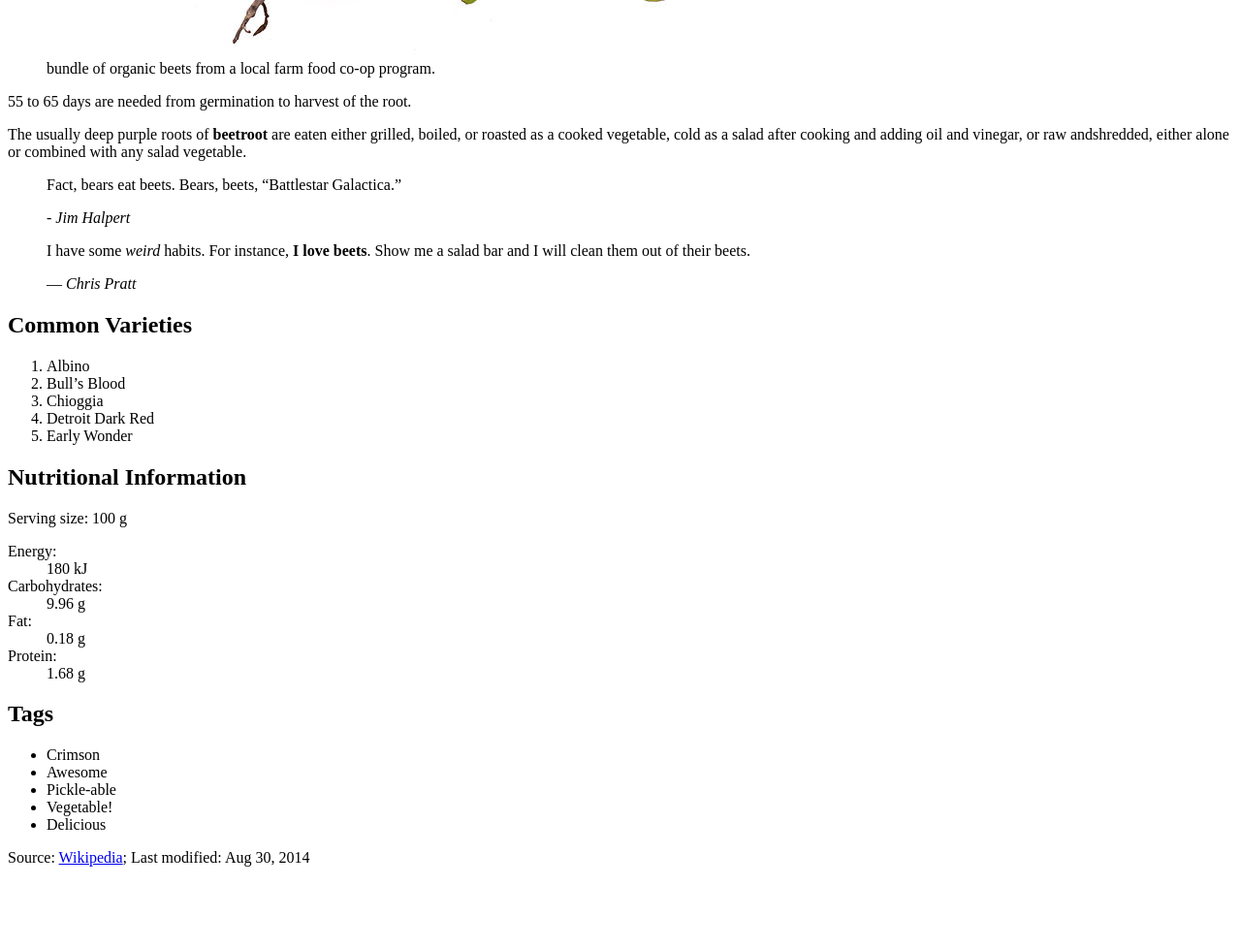
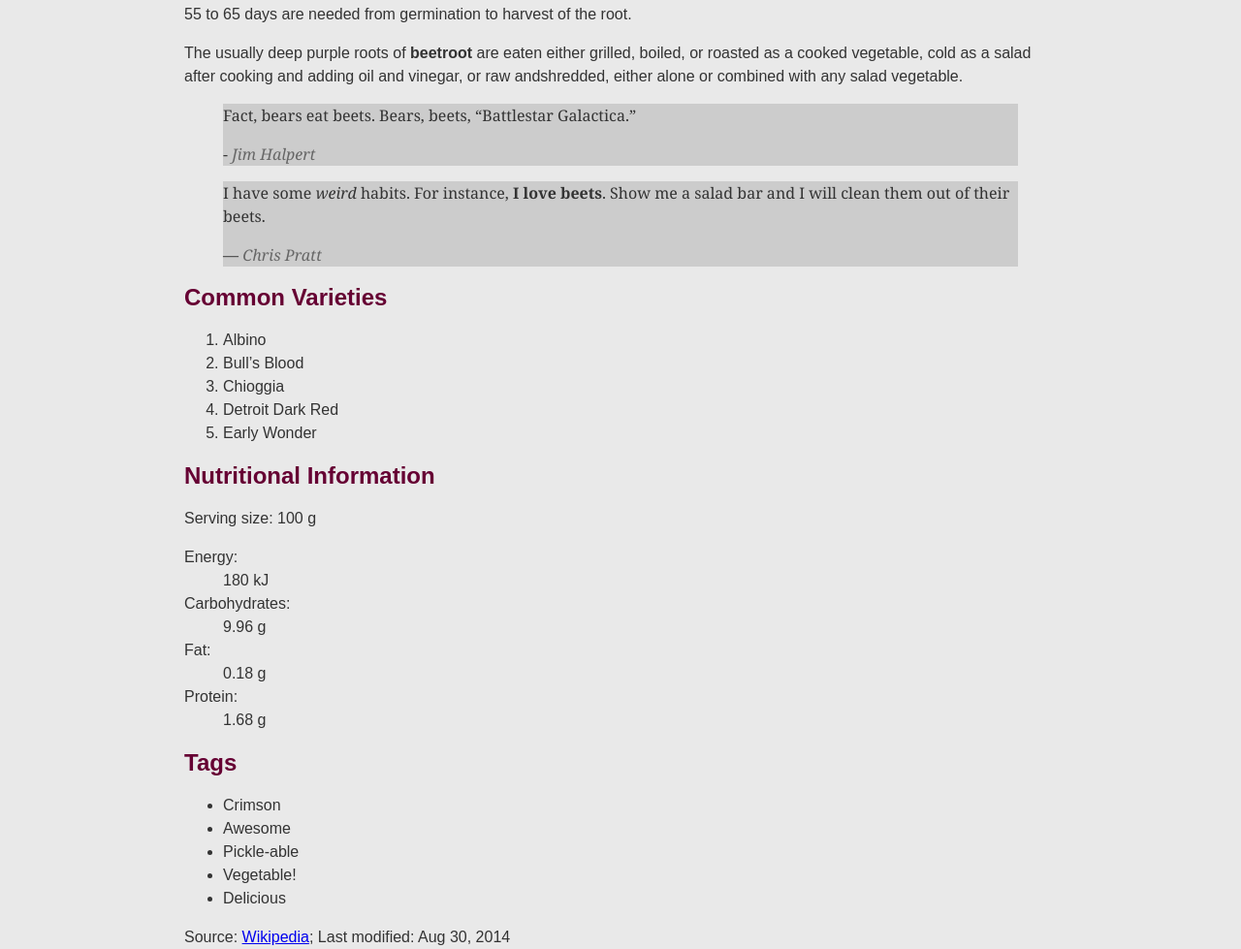
Before and after one commit to comacchio/dsn1678-exercise-0, a plain HTML site: page index.html in a window 1280 px wide. Shown: the part 704-1683 px from the top of the page at 97% size. Before the commit the page ends 1606 px from the top, so only its background shows below. Drawn offline with Linux system fonts and the light colour scheme.

Commit message:
more css

```diff
--- a/css/general.css
+++ b/css/general.css
@@ -2,24 +2,33 @@
 /* CSS Document */
 
 html {
-	background-color: #CCC;
-	font-size: 100%;
+  background-color: #e9e9e9;
+
+  box-sizing: border-box; /*border for content*/
 
 }
 
 body {
 	margin: 0 auto;
 	width: 80%;
-	min-width: 240px;
-	max-width: 900px;
+	min-width: 240px; /*precautionary*/
+	max-width: 900px; /*Precautionary*/
 
+	color: #333;
 	font-family:Arial, Helvetica, sans-serif;
 	line-height: 1.5em;
 }
 
+h1{
+	padding:0.8em;
+	color:#603;
+}
+
 img {
-	width: 80%;
+	width: 100%; /*100% width of body*/
 }
+
+/*what about line between img and caption?*/
 
 figcaptiom{
 	font-size: 80%;
@@ -27,9 +36,7 @@ figcaptiom{
 	background-color:#CCC;
 }
 
-h1{
-	color:#603;
-}
+
 
 blockquote{
 	font-family:Georgia, "Times New Roman", Times, serif;
@@ -45,3 +52,199 @@ cite{
 h2{
 	color:#603;
 }
+
+/*Thomas'*/
+/**, *:before, *:after {
+  box-sizing: inherit;
+}
+
+main {
+  margin: 0 auto;
+  width: 320px; /*why specifically?
+
+  background-color: #fff;
+  border-radius: 8px;
+  box-shadow: 0 1px 3px rgba(0,0,0,0.3);
+}
+
+img {
+  display: block;
+  width: 100%;
+}
+
+a,
+a:link,
+a:visited {
+  border-bottom: 1px solid rgba(165, 36, 67, 0.4);
+
+  color: #a52443;
+  text-decoration: none;
+}
+
+a:hover,
+a:focus,
+a:active {
+  background-color: #a52443;
+  color: #fff;
+}
+
+header {
+  padding: 0.8em;
+}
+
+h1 {
+  margin: 0;
+
+  color: #a52443;
+  font-size: 1.125rem;
+  line-height: 1.3333;
+}
+
+h2 {
+  margin: 0 0 1.5rem;
+
+  color: #a52443;
+  font-size: 1rem;
+}
+
+p {
+  margin: 0 0 1.5rem;
+  padding: 0;
+}
+
+ul, ol {
+  margin-top: 0;
+  margin-bottom: 1.5rem;
+}
+
+ol {
+  padding-left: 1.5em;
+}
+
+.content {
+  padding: 0 0.8em;
+}
+
+figure {
+  margin: 0 0 1.5rem;
+  padding: 0;
+
+  border-bottom: 1px solid #ddd;
+  border-top: 1px solid #ddd;
+}
+
+figcaption {
+  padding: 0.8rem;
+
+  background-color: #fcfcfc;
+  border-top: 1px solid #ddd;
+
+  color: #666;
+  font-size: 0.7901rem;
+  line-height: 1.8984;
+}
+
+.quote-group {
+  margin-bottom: 1.5rem;
+
+  border-top: 1px solid #ddd;
+}
+
+blockquote {
+  margin: 0;
+  padding: 0.8em;
+
+  background-color: #f9f9f9;
+  border-bottom: 1px solid #ddd;
+
+  font-family: Georgia,serif;
+}
+
+blockquote p {
+  margin: 0;
+}
+
+blockquote footer {
+  color: #666;
+  font-size: 0.7901rem;
+  line-height: 1.8984;
+  text-align: right;
+}
+
+aside {
+  margin: 0 0 1.5rem;
+  padding: 1.5rem 0.8em;
+
+  background-color: #f2f2f2;
+  border-bottom: 1px solid #ddd;
+  border-top: 1px solid #ddd;
+}
+
+dl {
+  margin: 0;
+  overflow: hidden;
+  padding: 0;
+}
+
+dt {
+  clear: left;
+  float: left;
+  margin: 0;
+  padding: 0;
+  width: 8em;
+}
+
+dd {
+  float: left;
+  margin: 0;
+  padding: 0;
+}
+
+.visually-hidden {
+  display: none;
+}
+
+.tags {
+  margin: 0 0 1em;
+  padding: 0;
+
+  list-style-type: none;
+}
+
+.tags > li {
+  display: inline-block;
+  margin-bottom: 0.3em;
+}
+
+.tags a,
+.tags a:link,
+.tags a:visited {
+  display: inline-block;
+  padding: 0 0.6em 0.1em;
+
+  background-color: #e8cad1;
+  border: 1px solid #a52443;
+  border-radius: 1.4em;
+
+  color: #a52443;
+}
+
+.tags a:hover,
+.tags a:focus,
+.tags a:active {
+  background-color: #a52443;
+  color: #fff;
+}
+
+footer {
+  padding: 0 0.8rem 0.8rem;
+
+  color: #666;
+  font-size: 0.7901rem;
+  line-height: 1.8984;
+}
+
+footer p {
+  margin: 0;
+}
+*/
--- a/index.html
+++ b/index.html
@@ -1,12 +1,14 @@
 <!DOCTYPE html PUBLIC "-//W3C//DTD XHTML 1.0 Transitional//EN" "http://www.w3.org/TR/xhtml1/DTD/xhtml1-transitional.dtd">
 <html xmlns="http://www.w3.org/1999/xhtml">
+
 <head>
 	<meta http-equiv="Content-Type" content="text/html; charset=UTF-8" />
 	<title>exercise-0</title>
+	<link href = "css/general.css" rel=stylesheet />
 </head>
 
 <body>
-
+<main>
     <header>
         <h1>Beetroot (Beta vulgaris)</h1>
     </header>
@@ -16,29 +18,27 @@
         <figcaption>bundle of organic beets from a local farm food co-op program.</figcaption>
     </figure>
 
-<main>
+	<div class="content">
         <p>55 to 65 days are needed from germination to harvest of the root. </p>
 
-	<p>The usually deep purple roots of <strong>beetroot</strong> are eaten either grilled, boiled, or roasted as a cooked vegetable, cold as a salad after cooking and adding oil and vinegar, or raw andshredded, either alone or combined with any salad vegetable.
-</p>
+        <p>The usually deep purple roots of <strong>beetroot</strong> are eaten either grilled, boiled, or roasted as a cooked vegetable, cold as a salad after cooking and adding oil and vinegar, or raw andshredded, either alone or combined with any salad vegetable.</p>
+	</div>
 
+    <div class="quotes">
         <blockquote>
             <p>Fact, bears eat beets. Bears, beets, “Battlestar Galactica.”</p>
 
-    	<footer>
-    		- <cite>Jim Halpert</cite>
-    	</footer>
-
+            <footer>- <cite><em>Jim Halpert</em></cite></footer>
          </blockquote>
 
         <blockquote>
             <p>I have some <em>weird</em> habits. For instance, <strong>I love beets</strong>. Show me a salad bar and I will clean them out of their beets.</p>
 
-        <footer>
-		— <cite>Chris Pratt</cite>
-    	</footer>
+            <footer>— <cite><em>Chris Pratt</em></cite></footer>
         </blockquote>
+	</div>
 
+	<div class="content">
         <h2>Common Varieties</h2>
         <ol>
             <li>Albino</li>
@@ -47,6 +47,7 @@
             <li>Detroit Dark Red</li>
             <li>Early Wonder</li>
         </ol>
+     </div>
 
 	<aside>
     	<h2>Nutritional Information</h2>
@@ -54,27 +55,33 @@
 		<p>Serving size: 100 g</p>
 
     	<dl>
-    		<dt>Energy:</dt><dd><data> 180 kJ</data></dd>
-			<dt>Carbohydrates:</dt><dd><data> 9.96 g</data></dd>
-			<dt>Fat:</dt><dd><data> 0.18 g</data></dd>
-			<dt>Protein:</dt><dd><data> 1.68 g</data></dd>
+    		<dt>Energy:</dt>
+            <dd><data> 180 kJ</data></dd>
+
+            <dt>Carbohydrates:</dt>
+            <dd><data> 9.96 g</data></dd>
+
+            <dt>Fat:</dt>
+            <dd><data> 0.18 g</data></dd>
+
+            <dt>Protein:</dt>
+            <dd><data> 1.68 g</data></dd>
 		</dl>
     </aside>
 
-    <h2>Tags</h2>
-	<ul>
+    <h2 class="visually-hidden">Tags</h2>
+	<ul class="tags">
     	<li>Crimson</li>
 		<li>Awesome</li>
 		<li>Pickle-able</li>
 		<li>Vegetable!</li>
 		<li>Delicious</li>
     </ul>
-</main>
 
 <footer>
-	Source: <a href = "http://en.wikipedia.org/wiki/Beetroot">Wikipedia</a>; Last modified: <time>Aug 30, 2014</time>
+	Source: <a href = "http://en.wikipedia.org/wiki/Beetroot">Wikipedia</a>; Last modified: <time datetime="2014-08-30">Aug 30, 2014</time>
 </footer>
 
-
+</main>
 </body>
 </html>
```
Lines whose indentation alone changed are shown as unchanged.
